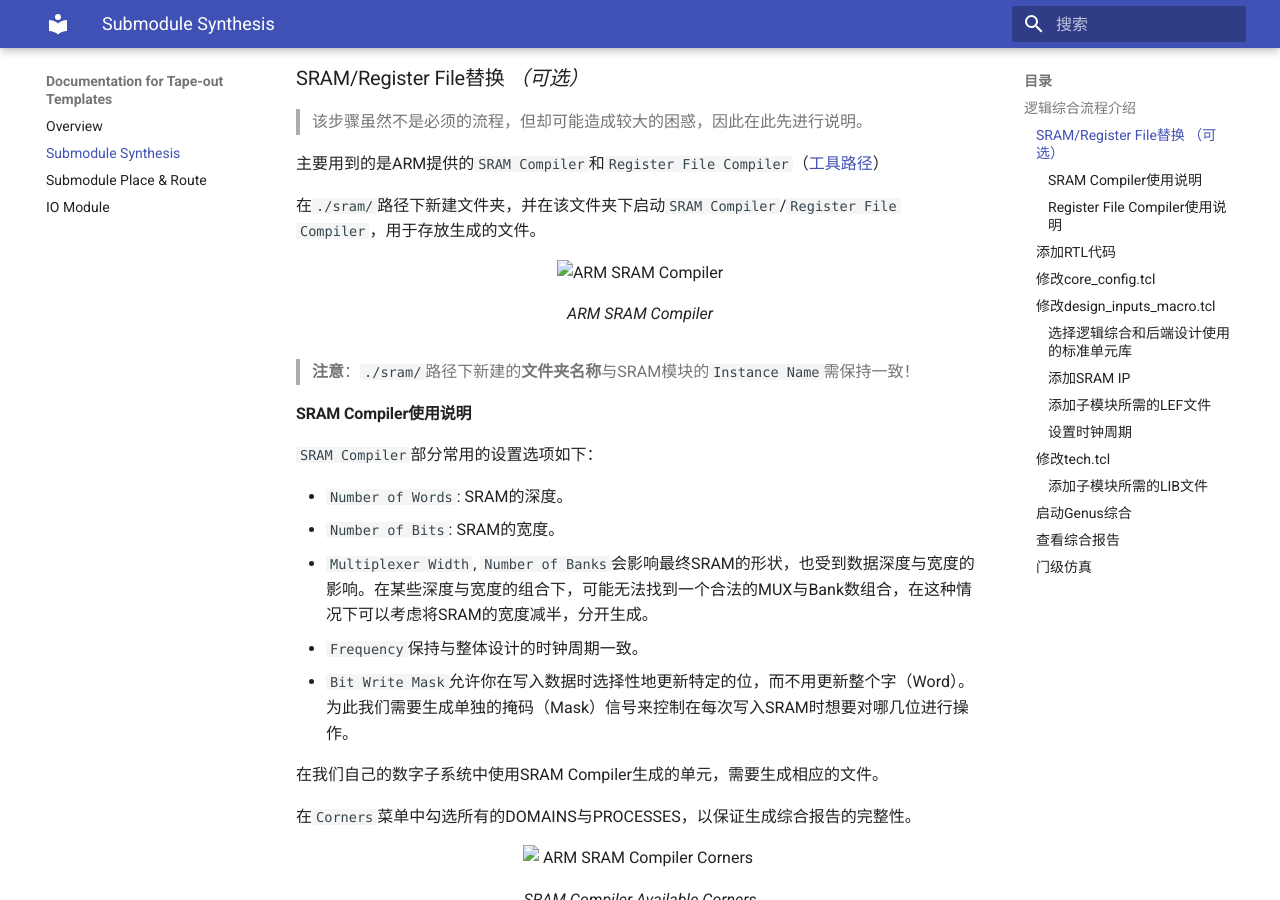
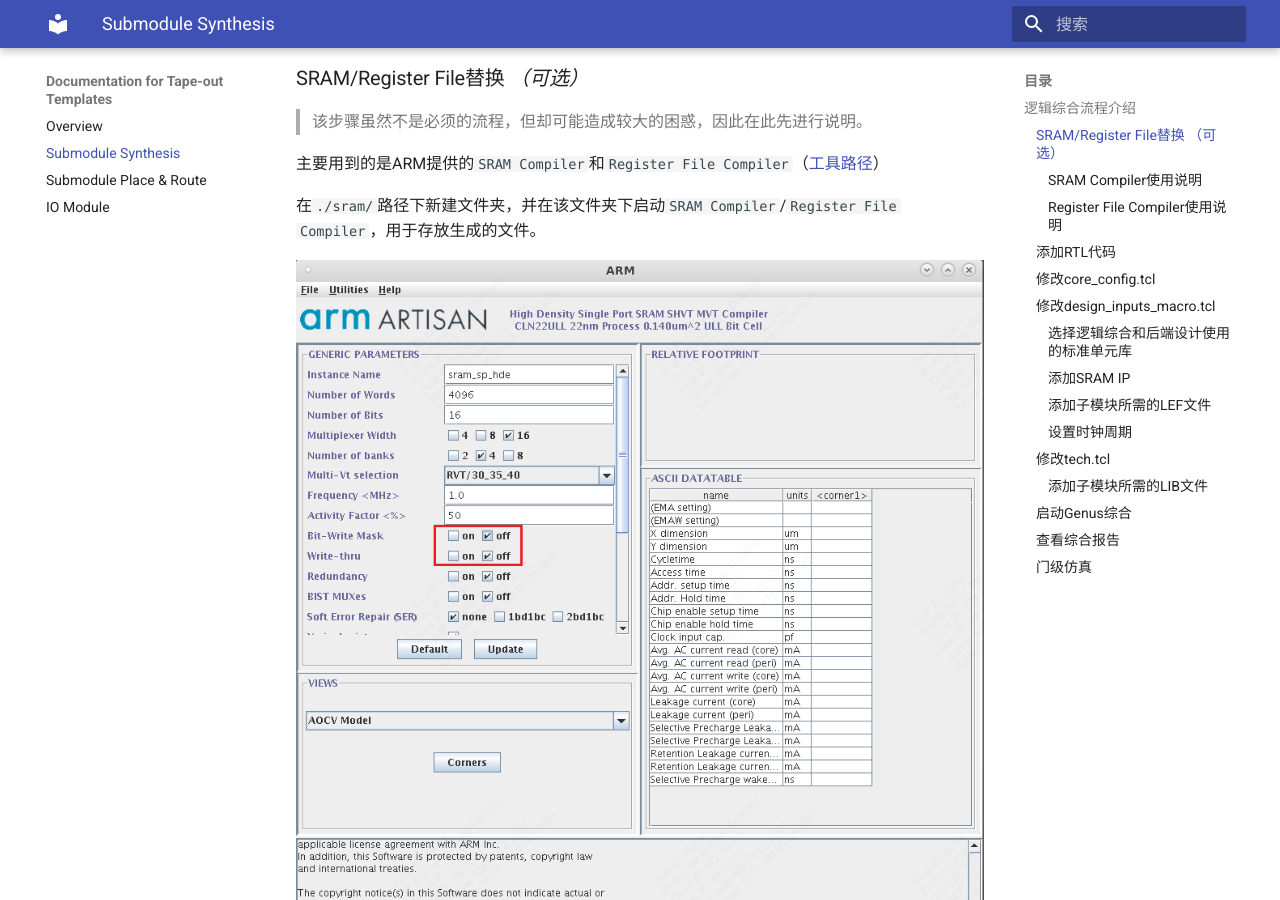
Before and after one commit to pku-pacific-lab-team/Tape-out_template_doc, an MkDocs documentation site: the page built from docs/2_submodule_synthesis.md, in a window 1280 px wide and 900 px high, scrolled down 1039 px. Built offline with MkDocs 1.6.1 and Material for MkDocs 9.7.7, drawn with Linux system fonts in a browser that asks for light colours; some web fonts are replaced.

Commit message:
try to fix fig

```diff
--- a/docs/2_submodule_synthesis.md
+++ b/docs/2_submodule_synthesis.md
@@ -34,10 +34,13 @@
 
 在`./sram/`路径下新建文件夹，并在该文件夹下启动`SRAM Compiler`/`Register File Compiler`，用于存放生成的文件。
 
-<figure>
+![ARM SRAM Compiler](./figs/sram_compiler.png)
+*ARM SRAM Compiler*
+
+<!-- <figure>
   <img src="./figs/sram_compiler.png" alt="ARM SRAM Compiler">
   <figcaption>ARM SRAM Compiler</figcaption>
-</figure>
+</figure> -->
 
 > **注意**：`./sram/`路径下新建的**文件夹名称**与SRAM模块的`Instance Name`需保持一致！
 
```
